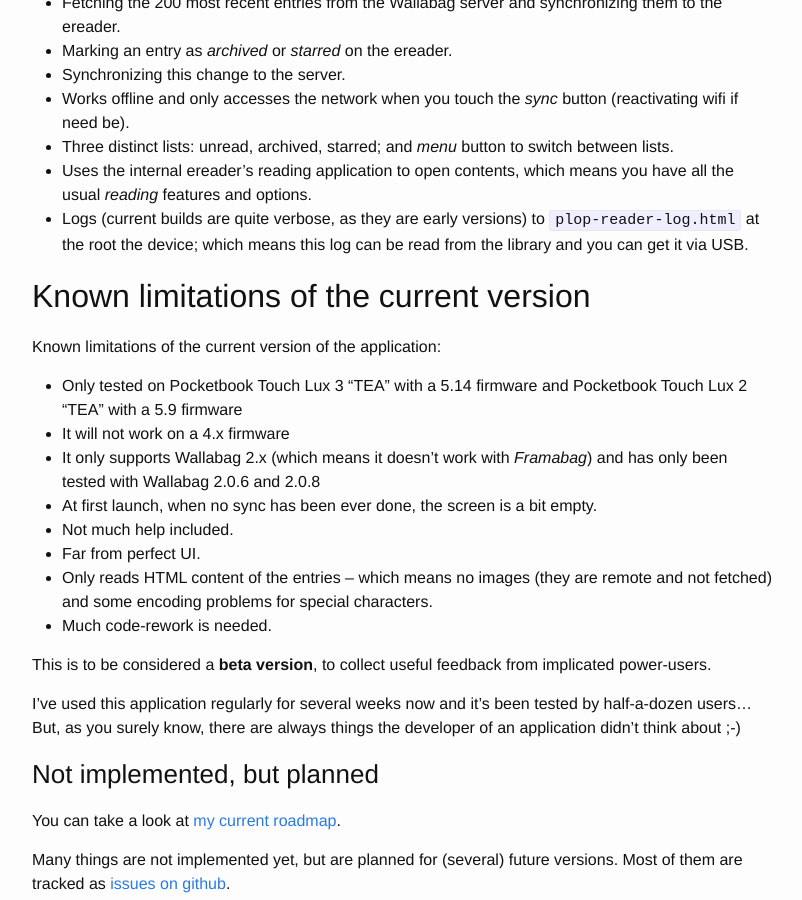
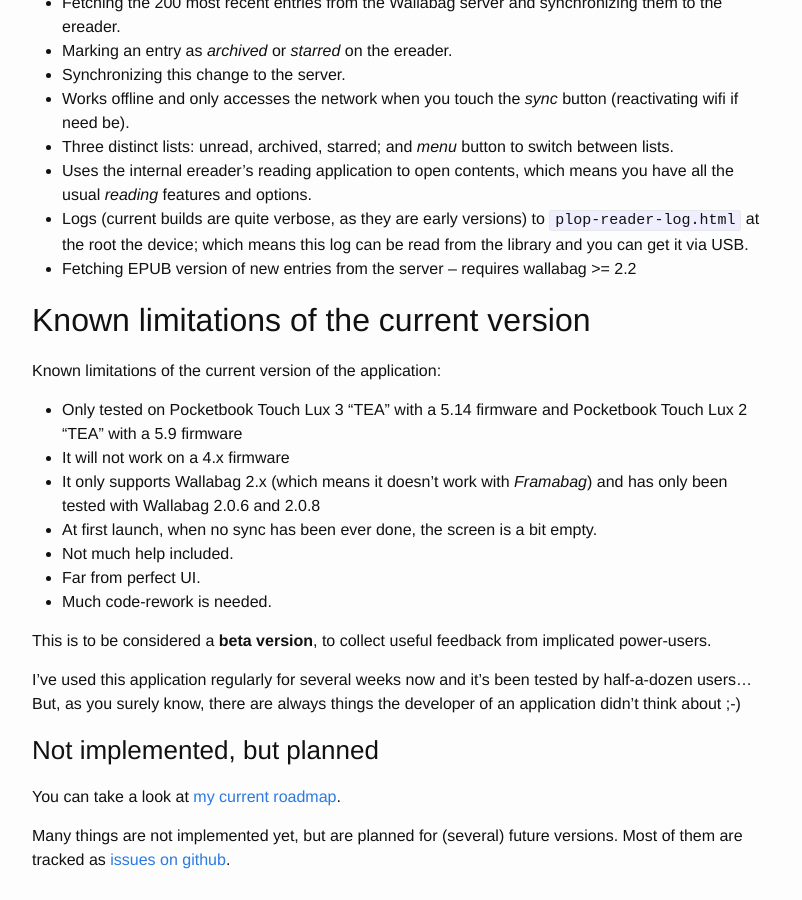
Before and after one commit to pmartin/plop-reader, a Jekyll site: the page built from docs/features.md, in a window 1280 px wide and 900 px high, scrolled down 377 px. Shown: the whole window, without its empty margins (238-1040 px from the left). Built offline with Jekyll 4.4.1, drawn with Linux system fonts in a browser that asks for light colours.

Commit message:
Update features

```diff
--- a/docs/features.md
+++ b/docs/features.md
@@ -20,6 +20,7 @@
  * Three distinct lists: unread, archived, starred; and *menu* button to switch between lists.
  * Uses the internal ereader's reading application to open contents, which means you have all the usual *reading* features and options.
  * Logs (current builds are quite verbose, as they are early versions) to `plop-reader-log.html` at the root the device; which means this log can be read from the library and you can get it via USB.
+ * Fetching EPUB version of new entries from the server -- requires wallabag >= 2.2
 
 
 ## Known limitations of the current version
@@ -32,7 +33,6 @@
  * At first launch, when no sync has been ever done, the screen is a bit empty.
  * Not much help included.
  * Far from perfect UI.
- * Only reads HTML content of the entries -- which means no images (they are remote and not fetched) and some encoding problems for special characters.
  * Much code-rework is needed.
 
 This is to be considered a **beta version**, to collect useful feedback from implicated power-users.
```
